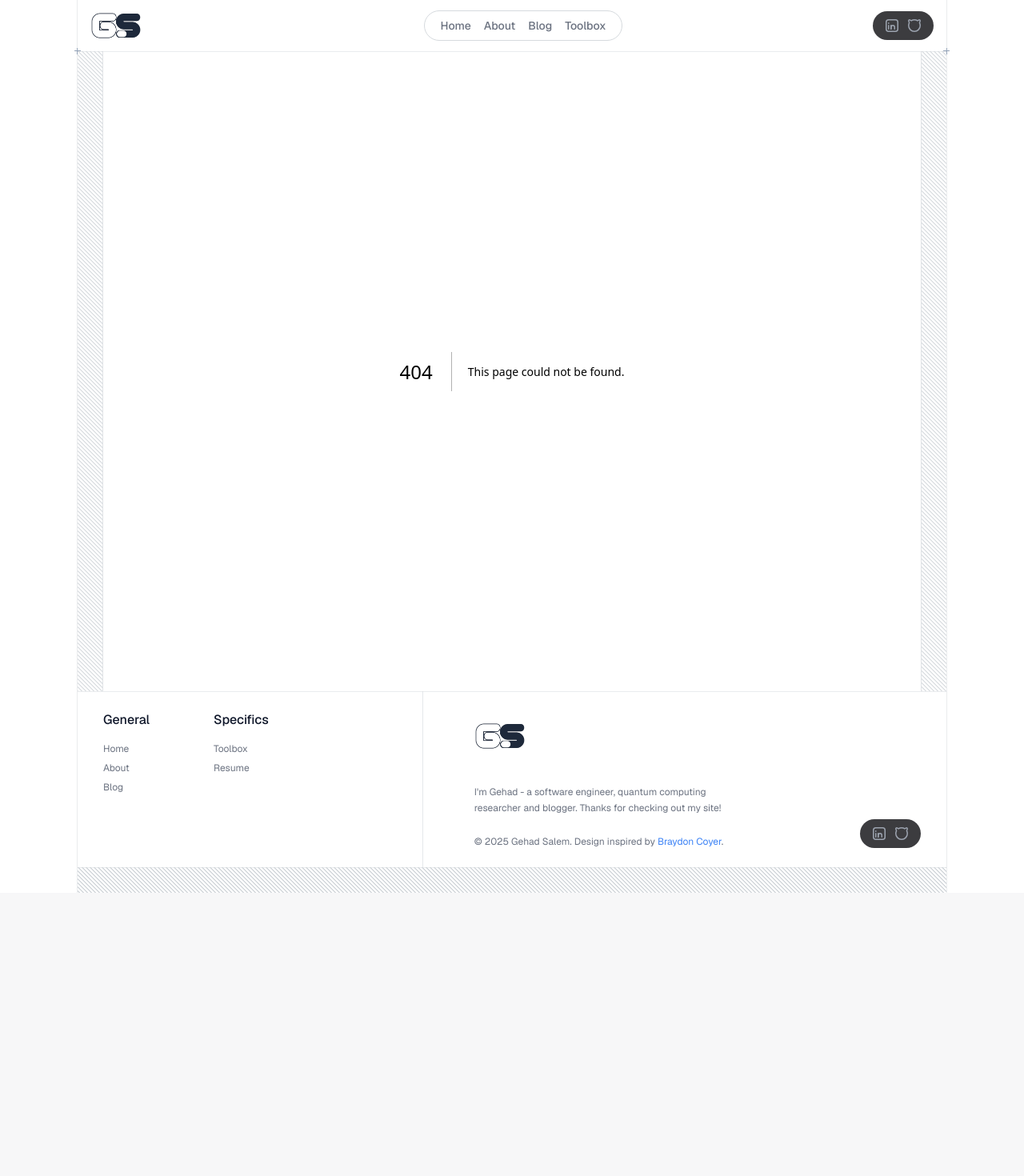
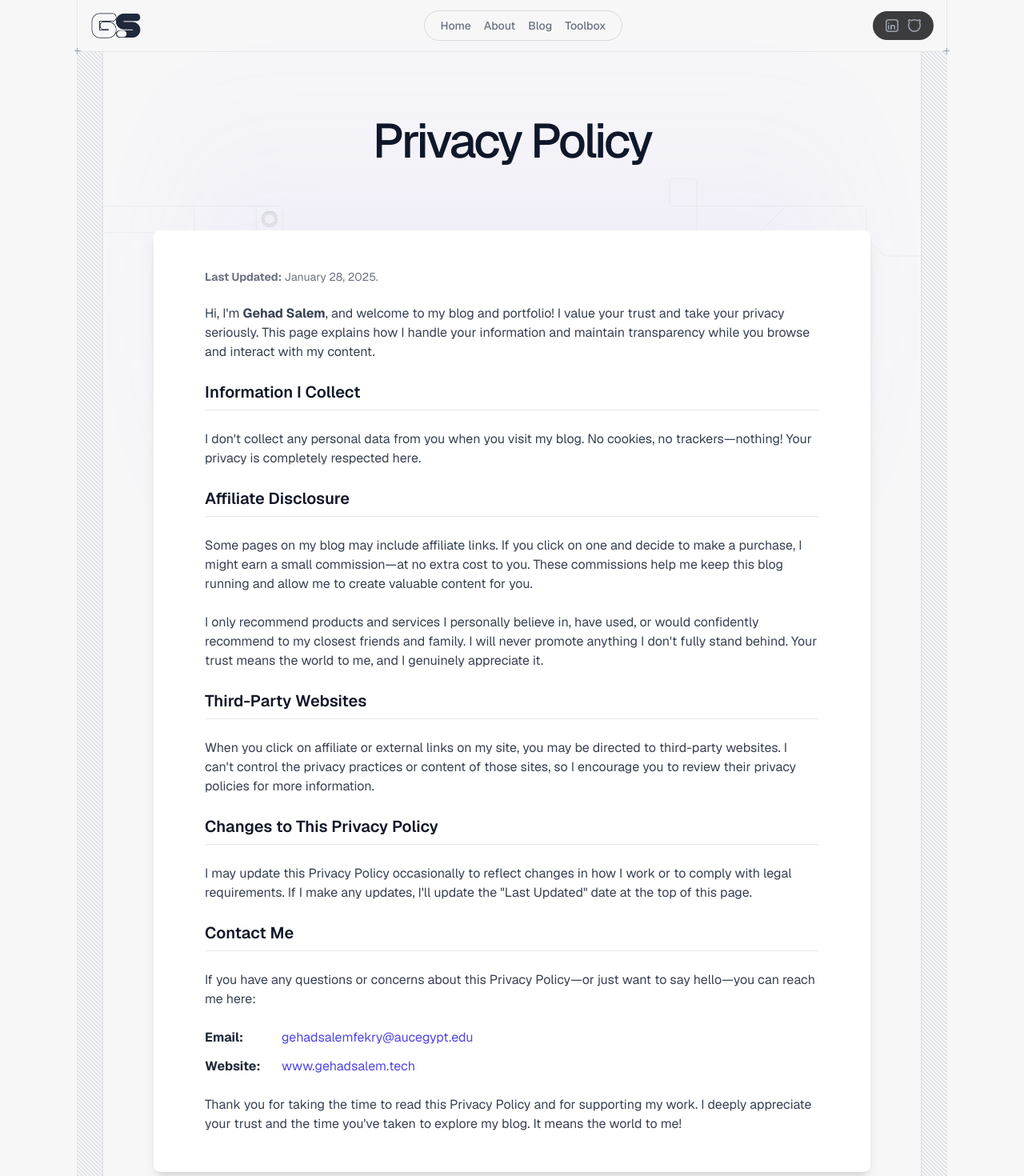
Before and after one commit to GehadSalemFekry/gehad-blogfolio, a Next.js app: page /privacy-policy in a window 1280 px wide. Before the commit this address had no page. Shown: the top 1470 px of the page at 80% size. Before the commit the page ends 1116 px from the top, so only its background shows below. Built offline with nearby package versions, Linux system fonts and the light colour scheme.

Commit message:
Added privacy policy

```diff
--- a/app/components/Footer.tsx
+++ b/app/components/Footer.tsx
@@ -13,7 +13,7 @@ export function Footer() {
           {/* Left Section: General and Specifics Links */}
           <div className="flex flex-col text-xs sm:pr-10 md:pr-28 lg:pr-48 pt-6 lg:gap-20">
             <div className="flex flex-row gap-8 sm:gap-20">
-              <div>
+              <div className="min-w-28">
                 <span className="text-base font-medium mb-4 inline-block text-text-primary">
                   General
                 </span>
@@ -26,6 +26,9 @@ export function Footer() {
                   </li>
                   <li>
                     <Link href="/blog">Blog</Link>
+                  </li>
+                  <li>
+                    <Link href="/privacy-policy">Privacy Policy</Link>
                   </li>
                 </ul>
               </div>
--- /dev/null
+++ b/app/privacy-policy/page.tsx
@@ -0,0 +1,102 @@
+import React from "react";
+import { AboutPattern, HeaderPattern } from "../components/SvgPatterns";
+import { PageTitle } from "../components/PageTitle";
+
+export default function PrivacyPolicy() {
+  return (
+    <div className="space-y-[40px] md:space-y-[80px] relative  pb-8 sm:pb-24">
+      <AboutPattern />
+      <div className="max-w-2xl mx-auto">
+        <PageTitle title="Privacy Policy" />
+      </div>
+
+      <div className="relative z-10 px-5 md:px-8 lg:px-16 max-w-4xl mx-auto py-12 bg-white shadow-lg rounded-lg space-y-6">
+        <p className="text-sm text-gray-500">
+          <strong>Last Updated:</strong> January 28, 2025.
+        </p>
+
+        <p className="text-base text-gray-700">
+          Hi, I&apos;m <strong>Gehad Salem</strong>, and welcome to my blog and portfolio! I value
+          your trust and take your privacy seriously. This page explains how I handle your
+          information and maintain transparency while you browse and interact with my content.
+        </p>
+
+        <h2 className="text-xl font-semibold text-gray-900 border-b border-gray-200 pb-2">
+          Information I Collect
+        </h2>
+        <p className="text-base text-gray-700">
+          I don&apos;t collect any personal data from you when you visit my blog. No cookies, no
+          trackers—nothing! Your privacy is completely respected here.
+        </p>
+
+        <h2 className="text-xl font-semibold text-gray-900 border-b border-gray-200 pb-2">
+          Affiliate Disclosure
+        </h2>
+        <p className="text-base text-gray-700">
+          Some pages on my blog may include affiliate links. If you click on one and decide to make
+          a purchase, I might earn a small commission—at no extra cost to you. These commissions
+          help me keep this blog running and allow me to create valuable content for you.
+        </p>
+        <p className="text-base text-gray-700">
+          I only recommend products and services I personally believe in, have used, or would
+          confidently recommend to my closest friends and family. I will never promote anything I
+          don&apos;t fully stand behind. Your trust means the world to me, and I genuinely
+          appreciate it.
+        </p>
+
+        <h2 className="text-xl font-semibold text-gray-900 border-b border-gray-200 pb-2">
+          Third-Party Websites
+        </h2>
+        <p className="text-base text-gray-700">
+          When you click on affiliate or external links on my site, you may be directed to
+          third-party websites. I can&apos;t control the privacy practices or content of those
+          sites, so I encourage you to review their privacy policies for more information.
+        </p>
+
+        <h2 className="text-xl font-semibold text-gray-900 border-b border-gray-200 pb-2">
+          Changes to This Privacy Policy
+        </h2>
+        <p className="text-base text-gray-700">
+          I may update this Privacy Policy occasionally to reflect changes in how I work or to
+          comply with legal requirements. If I make any updates, I&apos;ll update the &quot;Last
+          Updated&quot; date at the top of this page.
+        </p>
+
+        <h2 className="text-xl font-semibold text-gray-900 border-b border-gray-200 pb-2">
+          Contact Me
+        </h2>
+        <p className="text-base text-gray-700">
+          If you have any questions or concerns about this Privacy Policy—or just want to say
+          hello—you can reach me here:
+        </p>
+        <ul className="list-none space-y-3">
+          <li className="flex items-start">
+            <strong className="w-24 text-gray-800">Email:</strong>
+            <a
+              href="mailto:gehadsalemfekry@aucegypt.edu"
+              className="text-indigo-600 hover:underline"
+            >
+              gehadsalemfekry@aucegypt.edu
+            </a>
+          </li>
+          <li className="flex items-start">
+            <strong className="w-24 text-gray-800">Website:</strong>
+            <a
+              href="https://www.gehadsalem.tech"
+              target="_blank"
+              rel="noopener noreferrer"
+              className="text-indigo-600 hover:underline"
+            >
+              www.gehadsalem.tech
+            </a>
+          </li>
+        </ul>
+        <p className="text-base text-gray-700">
+          Thank you for taking the time to read this Privacy Policy and for supporting my work. I
+          deeply appreciate your trust and the time you&apos;ve taken to explore my blog. It means
+          the world to me!
+        </p>
+      </div>
+    </div>
+  );
+}
```
